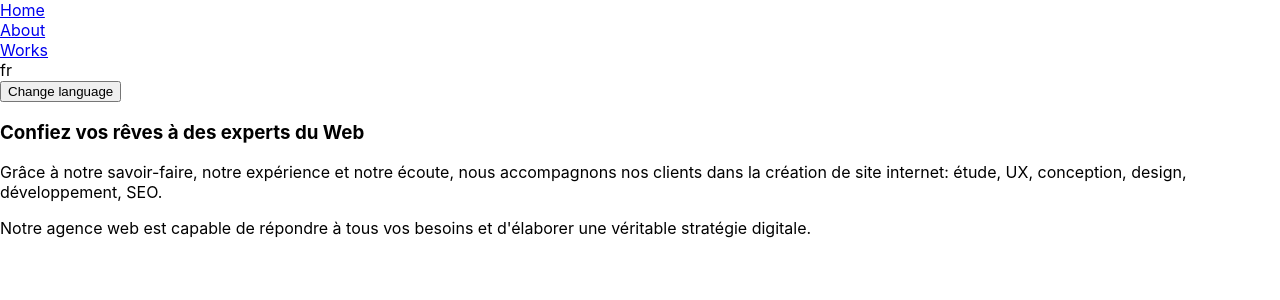
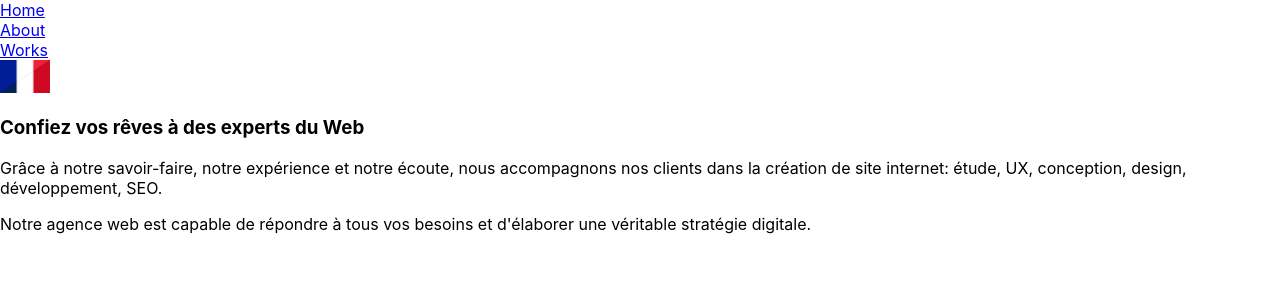
Before and after one commit to OnyJ/next-Web_Agency, a React (Create React App) app: page / in a window 1280 px wide. Shown: the top 300 px of the page. Built offline with nearby package versions, Linux system fonts and the light colour scheme.

Commit message:
flag images displays correctly

```diff
--- a/src/App.css
+++ b/src/App.css
@@ -1,3 +1,14 @@
+/* custom styling */
+
+.pointer:hover {
+  cursor: pointer;
+}
+.flag {
+  width: 50px;
+  max-height: 50px;
+}
+
+/* Basic react styling */
 .App {
   text-align: center;
 }
--- a/src/components/Navbar.jsx
+++ b/src/components/Navbar.jsx
@@ -1,6 +1,9 @@
 import React, { useContext, useEffect } from "react";
 import { Link } from "react-router-dom";
 import { LanguagesContext } from "../contexts/LanguagesContext";
+// Images
+import flagFr from "../images/flag_fr.png";
+import flagEn from "../images/flag_en.png";
 
 const Navbar = () => {
   const { language, setLanguage } = useContext(LanguagesContext);
@@ -17,8 +20,16 @@ const Navbar = () => {
       <br />
       <Link to="/works">Works</Link>
       <br />
-      <div>{language}</div>
-      <button onClick={switchLanguage}>Change language</button>
+
+      {language === "fr" ? (
+        <a class="pointer" onClick={switchLanguage}>
+          <img class="flag" src={flagFr} alt="French flag" />
+        </a>
+      ) : (
+        <a class="pointer" onClick={switchLanguage}>
+          <img class="flag" src={flagEn} alt="English flag" />
+        </a>
+      )}
     </nav>
   );
 };
```
Also changed, not shown: src/images/flag_en.png (added), src/images/flag_fr.png (added).
